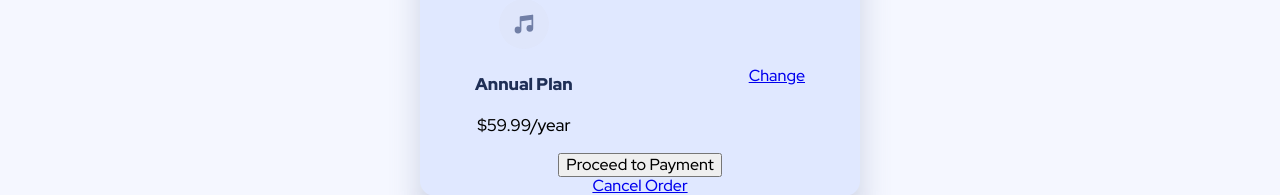
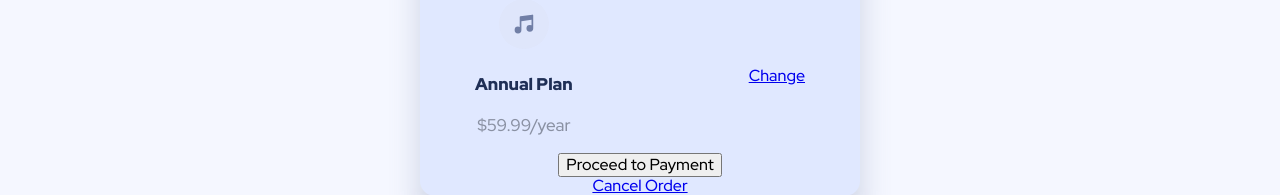
Before and after one commit to napalm-git/order-summary-component, a website: page index.html in a window 1280 px wide. Shown: the part 487-682 px from the top of the page. Drawn offline with nearby package versions, Linux system fonts and the light colour scheme.

Commit message:
change color of payment plan

```diff
--- a/sass/main.scss
+++ b/sass/main.scss
@@ -48,6 +48,7 @@ body {
 
     & .plan {
       font-size: 17px;
+      color: hsl(223, 12%, 59%);
 
       & .annual-plan {
         color: hsl(223, 47%, 23%);
```
Also changed, not shown: sass/main.css, 1 other file.
